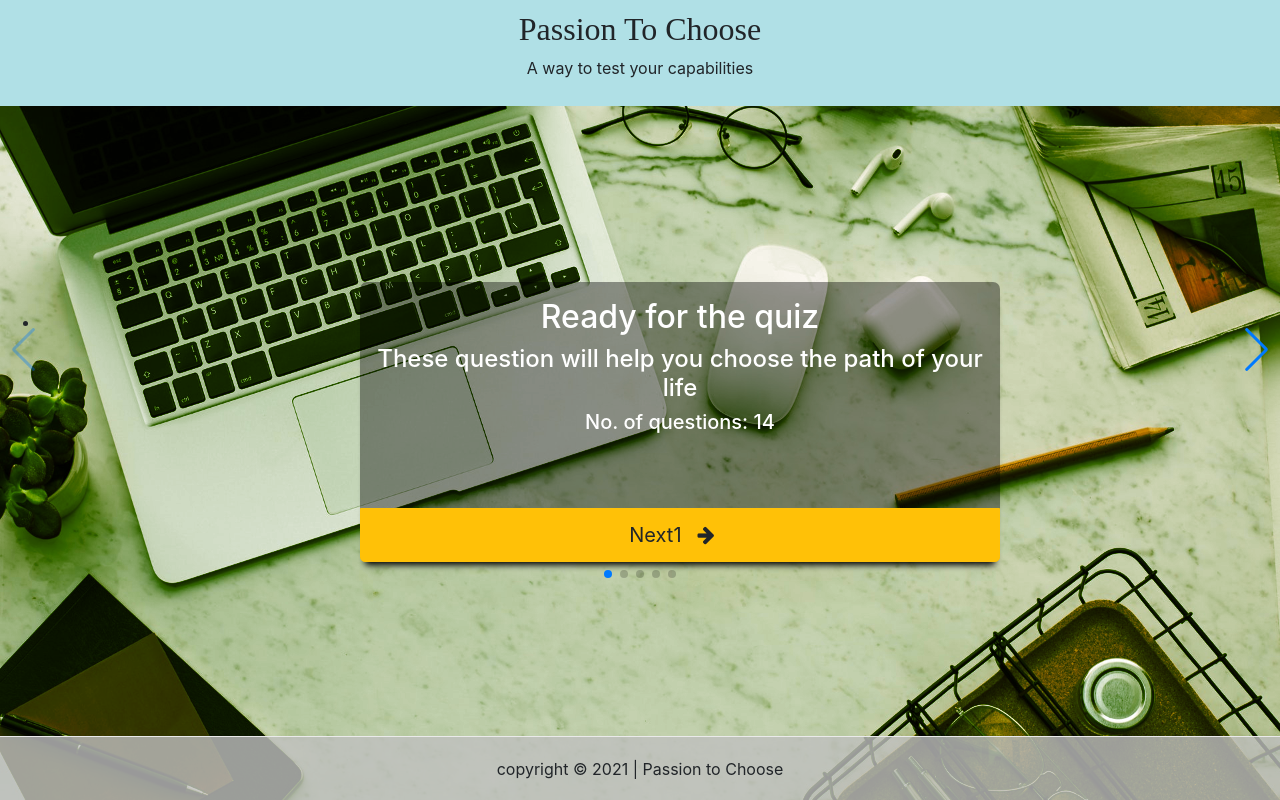
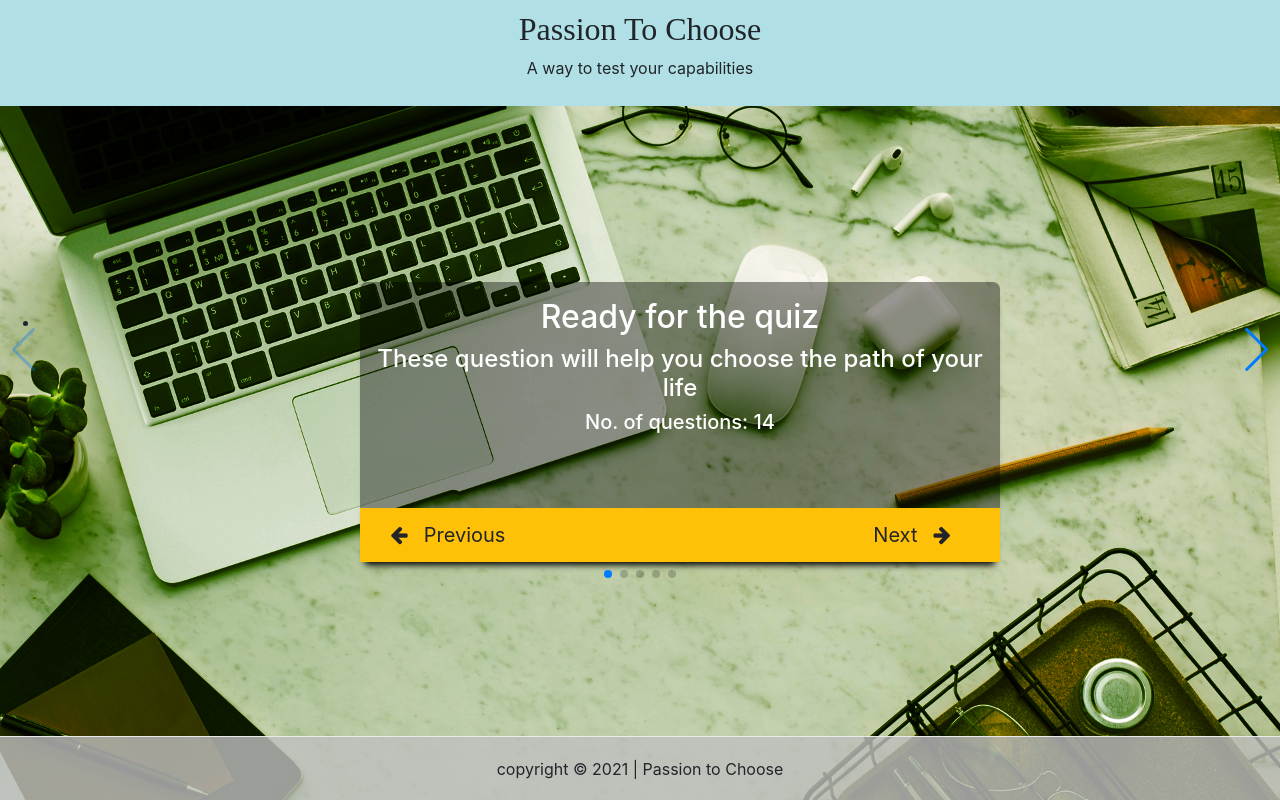
Before and after one commit to harshmittal1750/passion_to_choose_web, a Next.js app: page /page in a window 1280 px wide. Built offline with nearby package versions, Linux system fonts and the light colour scheme.

Commit message:
update on 06/04/2021

```diff
--- /dev/null
+++ b/Components/Box1.js
@@ -0,0 +1,21 @@
+import React from "react";
+import boxStyles from "../styles/Box.module.css";
+import { Container } from "reactstrap";
+
+import Button1 from './Button1'
+import Button2 from './Button2'
+
+const Box1 = () => {
+  return (
+    <Container className={boxStyles.centreBox}>
+      <div className={boxStyles.centerHeading}>
+        <h2>Ready for the quiz</h2>
+        <h4>These question will help you choose the path of your life</h4>
+        <h5>No. of questions: 14</h5>
+      </div>
+     <Button2/>
+    </Container>
+  );
+};
+
+export default Box1;
--- a/Components/Button1.js
+++ b/Components/Button1.js
@@ -3,7 +3,7 @@ import { ButtonToggle } from "reactstrap";
 import boxStyles from "../styles/Box.module.css";
 
 const nextBtn = () => {
-  alert("Next button clicked");
+  location.href = "/page";
 };
 
 const Button1 = () => {
--- a/Components/Button2.js
+++ b/Components/Button2.js
@@ -5,22 +5,28 @@ import boxStyles from "../styles/Box.module.css";
 const Button2 = () => {
   return (
     <>
+      <div  className="bg-warning">
         <ButtonToggle
           size="lg"
-        block
+
           color="warning"
           className={boxStyles.button}
-        onClick={() => nextBtn()}
+          style={{ width: "25%", float: "left", padding: "0" }}
         >
-        <span>
           <i className="fa fa-arrow-left p-3"></i>
           Previous
-        </span>
-        <span>
+        </ButtonToggle>
+        <ButtonToggle
+          size="lg"
+
+          color="warning"
+          className={boxStyles.button}
+          style={{ width: "25%", float: "right", padding: "0" }}
+        >
           Next
           <i className="fa fa-arrow-right p-3"></i>
-        </span>
         </ButtonToggle>
+      </div>
     </>
   );
 };
--- a/Components/Slider.js
+++ b/Components/Slider.js
@@ -1,6 +1,6 @@
 import React from "react";
 
-import Box from "./Box";
+import Box1 from "./Box1";
 
 import { Swiper, SwiperSlide } from "swiper/react";
 import SwiperCore, { Navigation, Pagination } from "swiper";
@@ -14,11 +14,6 @@ const Slider = () => {
   for (let i = 0; i < 5; i++) {
     slides.push(
       <SwiperSlide key={`slide-${i}`} tag="li">
-        {/* <img
-          src={`https://picsum.photos/id/${i + 1}/540/320`}
-          style={{ listStyle: "none", margin: "auto" }}
-          alt={`slide ${i}`}
-        /> */}
         <div
           style={{
             display: "flex",
@@ -26,7 +21,7 @@ const Slider = () => {
             padding: "1rem 0",
           }}
         >
-          <Box />
+          <Box1 />
         </div>
       </SwiperSlide>
     );
```
Lines whose indentation alone changed are shown as unchanged.
